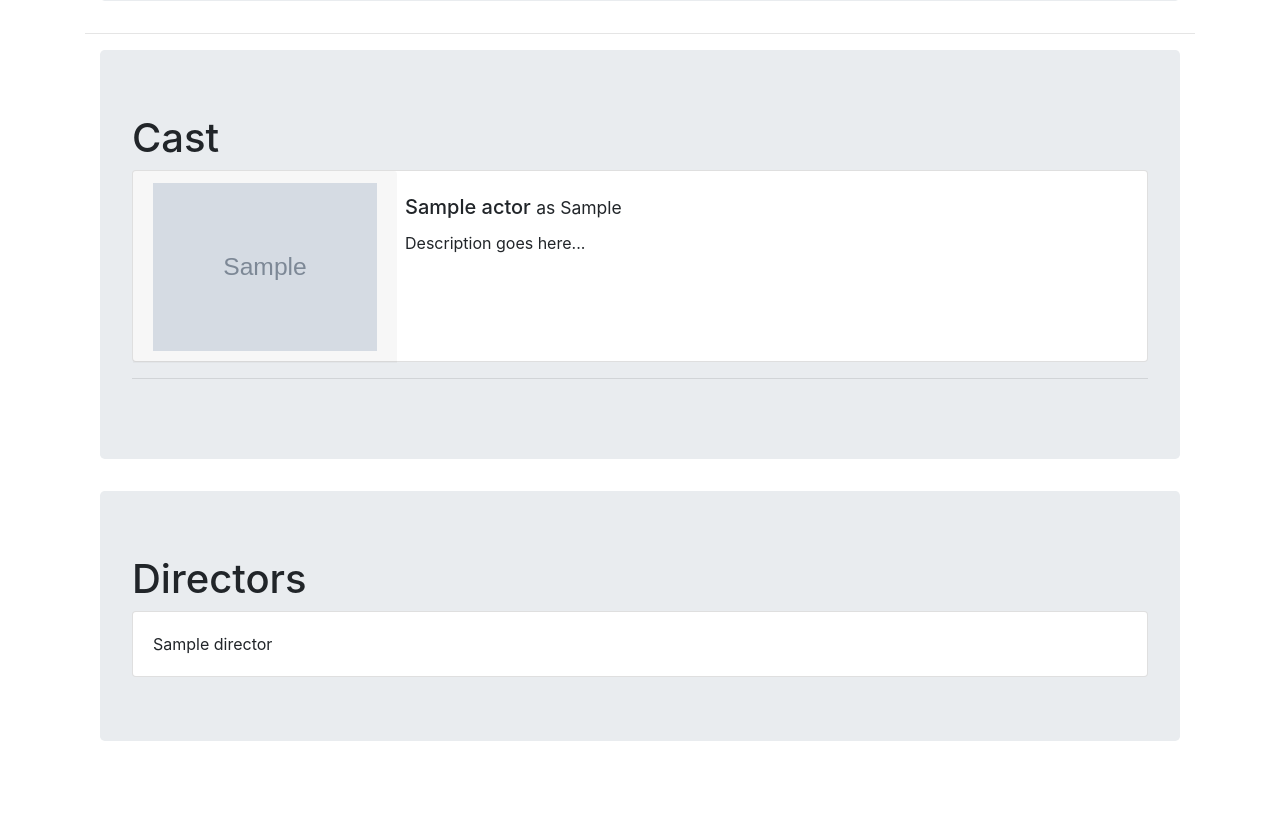
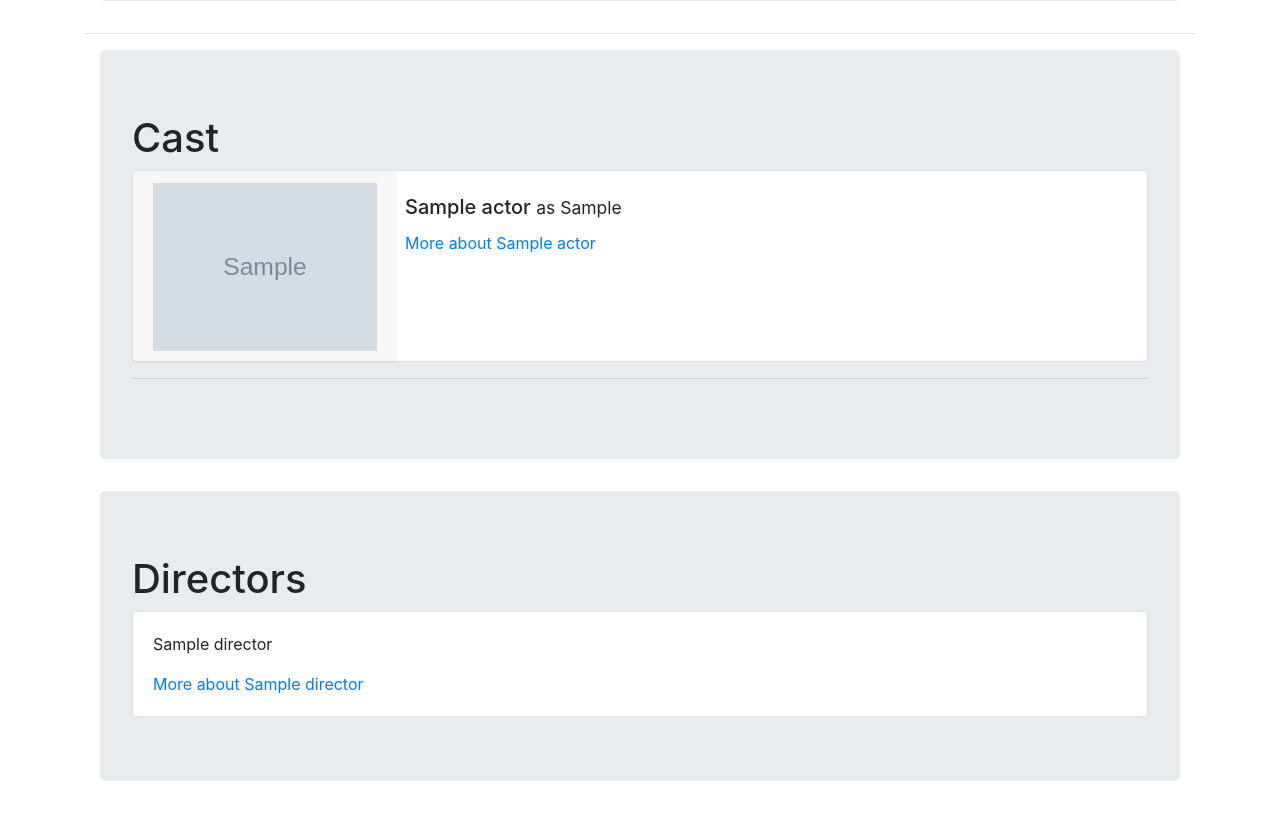
Before and after one commit to dferes/MovieApp, a Flask app: template templates/show-movie-details.html in a window 1280 px wide. Shown: the part 1009-1822 px from the top of the page. Before the commit the page ends 1750 px from the top, so only its background shows below. Run offline with Flask 2, Linux system fonts and the light colour scheme; tables that the repository leaves empty hold one stand-in row (values such as "Sample post"); the template is opened without the code that fills it: values that come from a table or form of the project are taken from there, most other values are stand-ins (such as "Sample title", 1, 10 or a date in 2020); grey boxes marked "Sample" are stand-in pictures; parts of the project's set-up code (start-up, migrations or seed data) failed here and were passed over; some libraries are stand-ins or nearby versions.

Commit message:
added a wikipedia link for actors and directors

```diff
--- a/templates/show-movie-details.html
+++ b/templates/show-movie-details.html
@@ -59,7 +59,7 @@
          <div class="card-block px-2">
             <br>
             <h5 class="card-title">{{actor['name']}} <small>as {{actor['asCharacter']}}</small> </h5>
-            <p class="card-text">Description goes here...</p>
+            <p class="card-text"> <a href="https://en.wikipedia.org/wiki/{{ actor['name'] }}">More about {{actor['name']}}</a> </p>
          </div>
       </div>
       <hr>
@@ -74,9 +74,8 @@
       <div class="card">
          <img class="card-img-top" src="" alt="">
          <div class="card-body">
-            <p class="card-text">
-               {{director['name']}}
-            </p>
+            <p class="card-text">{{director['name']}}</p>
+            <p class="card-text"> <a href="https://en.wikipedia.org/wiki/{{ director['name'] }}">More about {{director['name']}}</a> </p>
          </div>
       </div>
       {% endfor %}
```
